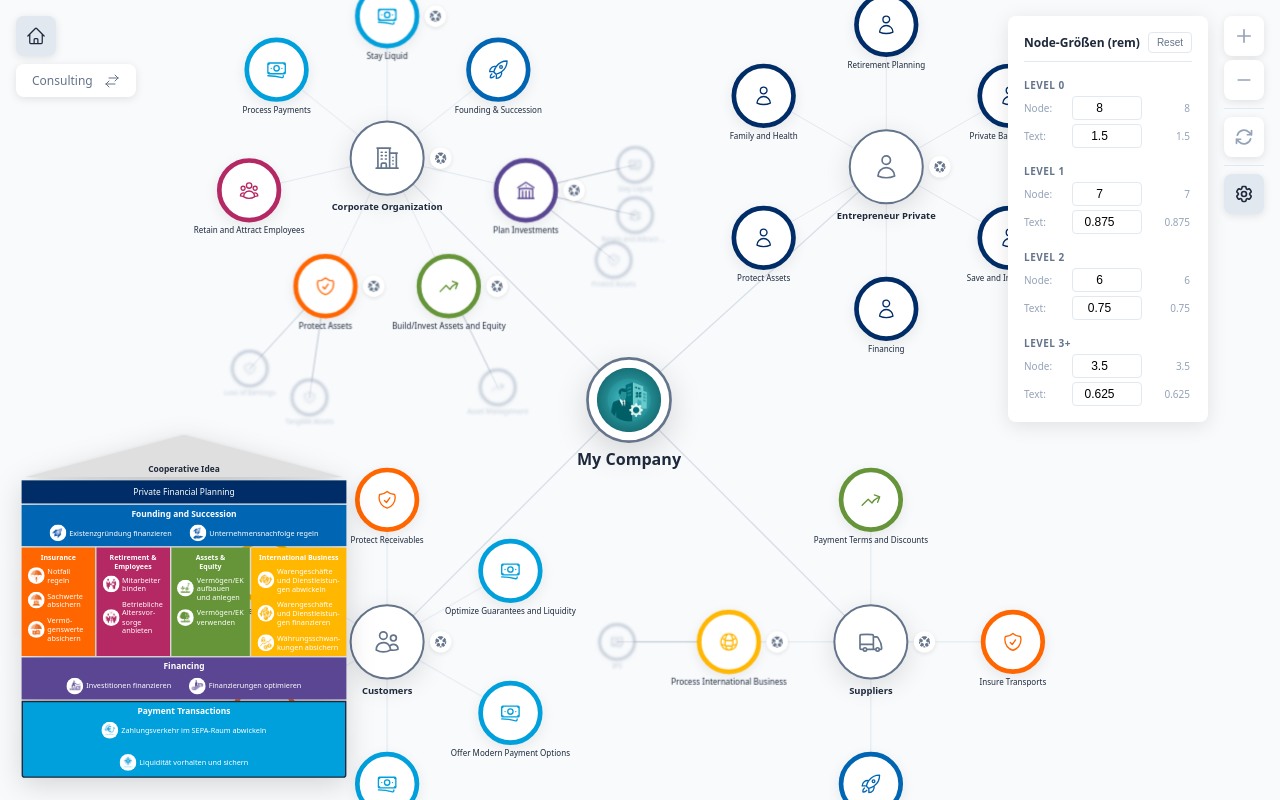
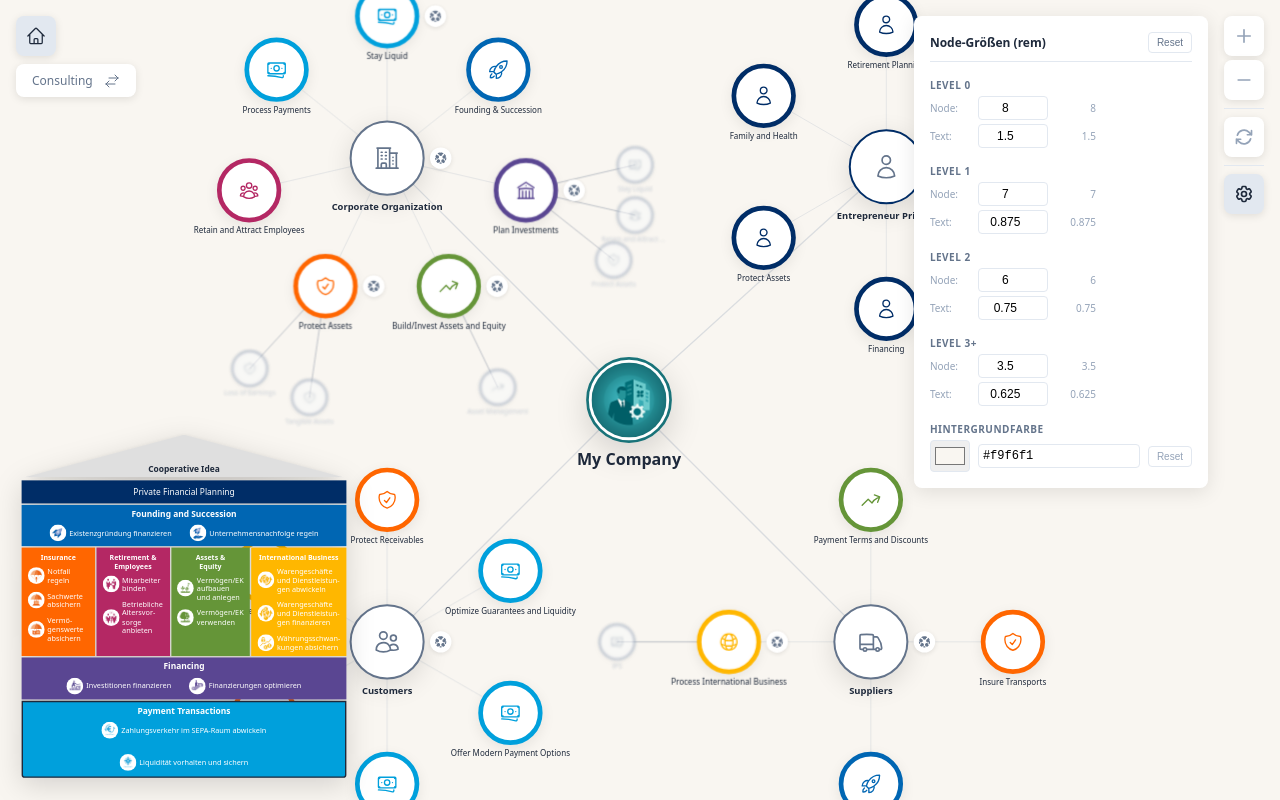
Before and after one commit to TheApo/finanzhaus, an Angular app: page / in a window 1280 px wide. Both pictures are taken after a click on the button 1244 px from the left and 194 px from the top of the page. Built offline with nearby package versions, Linux system fonts and the light colour scheme.

Commit message:
new backgroundcolor, new colorborder for l0 and l1 nodes

```diff
--- a/src/app.component.html
+++ b/src/app.component.html
@@ -170,6 +170,27 @@
           <span>{{ nodeSizes().level3TextSize }}</span>
         </div>
       </div>
+
+      <div class="debug-panel__section">
+        <div class="debug-panel__section-title">Hintergrundfarbe</div>
+        <div class="debug-panel__row debug-panel__row--color">
+          <input
+            type="color"
+            [value]="backgroundColor()"
+            (input)="updateBackgroundColor($any($event.target).value)"
+            class="debug-panel__color-picker"
+          >
+          <input
+            type="text"
+            [value]="backgroundColor()"
+            (input)="updateBackgroundColor($any($event.target).value)"
+            (blur)="updateBackgroundColor($any($event.target).value)"
+            class="debug-panel__color-text"
+            placeholder="#f9f6f1"
+          >
+          <button class="debug-panel__reset-small" (click)="resetBackgroundColor()">Reset</button>
+        </div>
+      </div>
     </div>
   }
 
@@ -340,6 +361,8 @@
         [ngClass]="[
           getNodeLevelClass(level),
           (+level) >= 2 ? 'category-' + getPrimaryCategory(node) : '',
+          (+level) === 1 ? 'l1-border-' + getPrimaryCategory(node) : '',
+          (+level) === 0 ? 'l0-border' : '',
           isNodeDimmed(node, (+level), parentNode?.id) ? 'node--dimmed' : '',
           shouldBlurNode(node, (+level), parentNode) ? 'node--blurred' : '',
           isFocusedNode(node) ? 'node--focused' : '',
--- a/src/app.component.ts
+++ b/src/app.component.ts
@@ -173,7 +173,9 @@ export class AppComponent {
   // Debug-Panel für Node-Größen
   debugPanelOpen = signal<boolean>(false);
   nodeSizes = signal<NodeSizeConfig>({ ...DEFAULT_NODE_SIZES });
+  backgroundColor = signal<string>('#f9f6f1');
   private readonly DEBUG_SIZES_STORAGE_KEY = 'finanzhaus-debug-sizes';
+  private readonly BACKGROUND_COLOR_STORAGE_KEY = 'finanzhaus-background-color';
 
   // Flag für automatische Kreisanordnung im Beratung-Modus beim ersten Laden
   private needsBeratungInitialArrangement = false;
@@ -181,6 +183,8 @@ export class AppComponent {
   constructor() {
     // Debug-Größen aus localStorage laden
     this.loadDebugSizesFromStorage();
+    // Hintergrundfarbe aus localStorage laden
+    this.loadBackgroundColorFromStorage();
     // Datenmodus aus localStorage laden (vor dem State laden!)
     this.loadDataModeFromStorage();
     // Zustand aus localStorage laden
@@ -242,6 +246,36 @@ export class AppComponent {
     this.saveDebugSizesToStorage();
   }
 
+  // Hintergrundfarbe Methoden
+  private loadBackgroundColorFromStorage(): void {
+    try {
+      const stored = localStorage.getItem(this.BACKGROUND_COLOR_STORAGE_KEY);
+      if (stored) {
+        this.backgroundColor.set(stored);
+      }
+    } catch (e) {
+      console.warn('Failed to load background color from localStorage:', e);
+    }
+  }
+
+  private saveBackgroundColorToStorage(): void {
+    try {
+      localStorage.setItem(this.BACKGROUND_COLOR_STORAGE_KEY, this.backgroundColor());
+    } catch (e) {
+      console.warn('Failed to save background color to localStorage:', e);
+    }
+  }
+
+  updateBackgroundColor(color: string): void {
+    this.backgroundColor.set(color);
+    this.saveBackgroundColorToStorage();
+  }
+
+  resetBackgroundColor(): void {
+    this.backgroundColor.set('#f9f6f1');
+    this.saveBackgroundColorToStorage();
+  }
+
   private getStorageKey(): string {
     return `${this.STORAGE_KEY_PREFIX}-${this.dataMode()}`;
   }
@@ -272,6 +306,12 @@ export class AppComponent {
         this.applyInitialCircularArrangement();
       }, 100);
     }
+  });
+
+  // Effect: Hintergrundfarbe am Body setzen
+  private backgroundColorEffect = effect(() => {
+    const color = this.backgroundColor();
+    document.body.style.backgroundColor = color;
   });
 
   // Effect: Zustand in localStorage speichern bei jeder Änderung
--- a/styles.css
+++ b/styles.css
@@ -78,7 +78,7 @@ html, body {
 
 body {
   font-family: var(--font-family);
-  background-color: var(--color-background);
+  background-color: #f9f6f1;
   color: var(--color-text-primary);
   overflow: hidden;
   -webkit-font-smoothing: antialiased;
@@ -484,6 +484,50 @@ app-root {
   font-size: var(--font-size-xs);
 }
 
+.debug-panel__row--color {
+  flex-wrap: wrap;
+}
+
+.debug-panel__color-picker {
+  width: 40px;
+  height: 32px;
+  padding: 2px;
+  border: 1px solid var(--color-border);
+  border-radius: var(--radius-sm);
+  cursor: pointer;
+}
+
+.debug-panel__color-text {
+  flex: 1;
+  min-width: 80px;
+  padding: var(--spacing-xs);
+  border: 1px solid var(--color-border);
+  border-radius: var(--radius-sm);
+  font-size: var(--font-size-sm);
+  font-family: monospace;
+}
+
+.debug-panel__color-text:focus {
+  outline: none;
+  border-color: var(--color-gruendung);
+}
+
+.debug-panel__reset-small {
+  padding: var(--spacing-xs) var(--spacing-sm);
+  border: 1px solid var(--color-border);
+  border-radius: var(--radius-sm);
+  background-color: var(--color-white);
+  color: var(--color-text-muted);
+  font-size: var(--font-size-xs);
+  cursor: pointer;
+  transition: all 0.2s ease;
+}
+
+.debug-panel__reset-small:hover {
+  background-color: var(--color-background);
+  color: var(--color-text-secondary);
+}
+
 /* --------------------------------------------------------------------------
    Header
    -------------------------------------------------------------------------- */
@@ -737,20 +781,20 @@ app-root {
   transition: transform 0.3s ease-out;
 }
 
-/* Piktogramm-Bilder (JPG statt SVG) */
+/* Piktogramm-Bilder (PNG statt SVG) */
 .node__icon-image {
   object-fit: cover;
   border-radius: 50%;
 }
 
 .node__icon-image--l0 {
-  width: 6rem;
-  height: 6rem;
+  width: calc(var(--debug-l0-node-size, 8rem) - 1rem);
+  height: calc(var(--debug-l0-node-size, 8rem) - 1rem);
 }
 
 .node__icon-image--l1 {
-  width: 4rem;
-  height: 4rem;
+  width: calc(var(--debug-l1-node-size, 7rem) - 1rem);
+  height: calc(var(--debug-l1-node-size, 7rem) - 1rem);
 }
 
 .node__icon-image--l2 {
@@ -793,6 +837,9 @@ app-root {
   box-shadow: 0 15px 50px rgba(0, 0, 0, 0.15);
 }
 
+/* Level 0 Border Color */
+.node--level-0.l0-border .node__circle { border-color: #197379; }
+
 .node--level-0 .node__icon {
   width: 3rem;
   height: 3rem;
@@ -832,6 +879,17 @@ app-root {
   border: 3px solid var(--color-text-secondary);
   box-shadow: 0 10px 40px rgba(0, 0, 0, 0.12);
 }
+
+/* Level 1 Category Border Colors (separate class to avoid category background) */
+.node--level-1.l1-border-strategie .node__circle { border-color: var(--color-text-secondary); }
+.node--level-1.l1-border-privat_finanz .node__circle { border-color: var(--color-privat-finanz); }
+.node--level-1.l1-border-gruendung .node__circle { border-color: var(--color-gruendung); }
+.node--level-1.l1-border-absicherung .node__circle { border-color: var(--color-absicherung); }
+.node--level-1.l1-border-vorsorge .node__circle { border-color: var(--color-vorsorge); }
+.node--level-1.l1-border-vermoegen .node__circle { border-color: var(--color-vermoegen); }
+.node--level-1.l1-border-ausland .node__circle { border-color: var(--color-ausland); }
+.node--level-1.l1-border-finanzierung .node__circle { border-color: var(--color-finanzierung); }
+.node--level-1.l1-border-zahlungsverkehr .node__circle { border-color: var(--color-zahlungsverkehr); }
 
 .node--level-1 .node__icon {
   width: 2.5rem;
```
Also changed, not shown: 5 other files (tests, documents, lock files or other folders).
